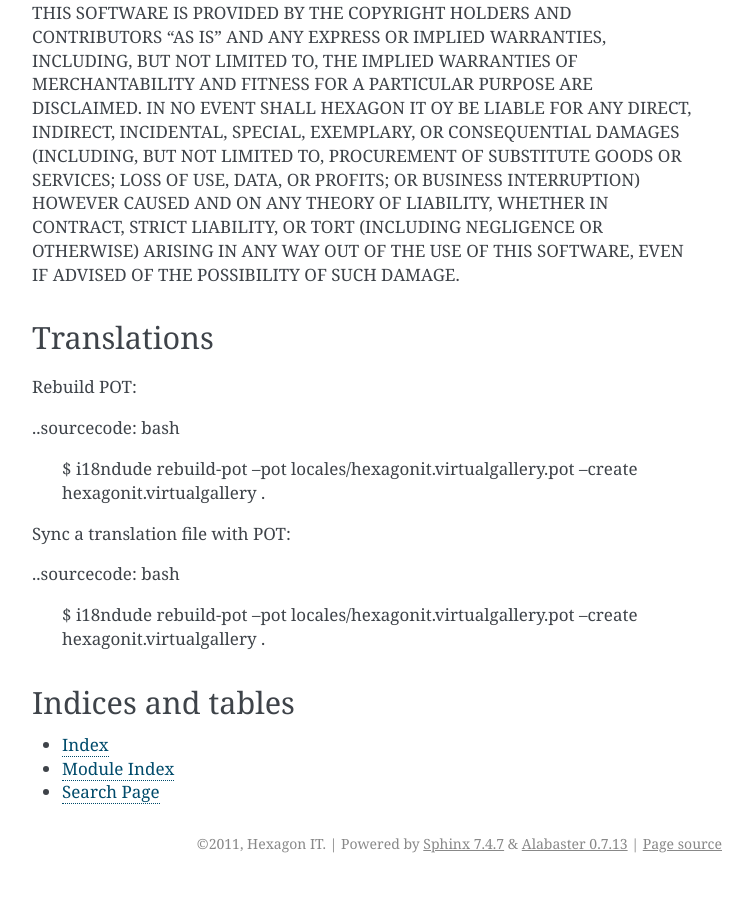
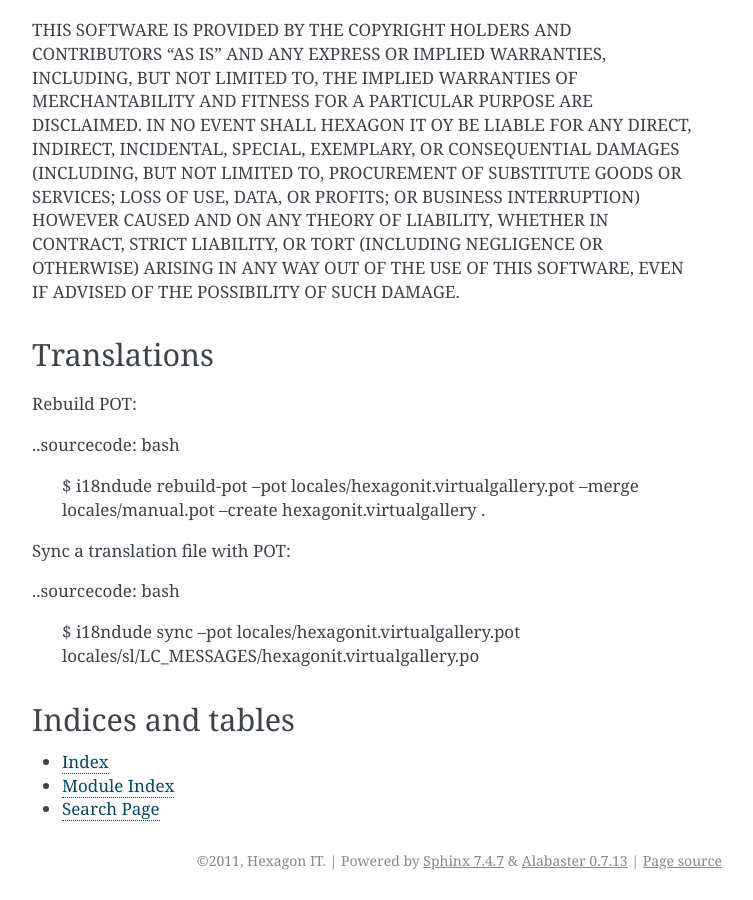
Before and after one commit to hexagonit/hexagonit.virtualgallery, a Sphinx documentation site: the page built from hexagonit/virtualgallery/docs/index.rst, in a window 1280 px wide and 900 px high, scrolled down 2602 px. Shown: the whole window, without its empty margins (388-1141 px from the left). Built offline with Sphinx 7.4.7, drawn with Linux system fonts in a browser that asks for light colours; some of the changed text lies outside the part shown.

```diff
--- a/hexagonit/virtualgallery/docs/FUTURE.rst
+++ b/hexagonit/virtualgallery/docs/FUTURE.rst
@@ -1,6 +1,5 @@
 TODO
 ====
 
-* translations
 * cross-browser testing
 * use in the wild
--- a/hexagonit/virtualgallery/docs/HISTORY.rst
+++ b/hexagonit/virtualgallery/docs/HISTORY.rst
@@ -48,8 +51,10 @@ Changelog
 
 - Code cleanups.
   [zupo]
+
 - More comments and documentation.
   [zupo]
+
 - More tests.
   [zupo]
 
--- a/hexagonit/virtualgallery/docs/index.rst
+++ b/hexagonit/virtualgallery/docs/index.rst
@@ -11,13 +11,13 @@ Rebuild POT:
 
 ..sourcecode: bash
 
-    $ i18ndude rebuild-pot --pot locales/hexagonit.virtualgallery.pot --create hexagonit.virtualgallery .
+    $ i18ndude rebuild-pot --pot locales/hexagonit.virtualgallery.pot --merge locales/manual.pot --create hexagonit.virtualgallery .
 
 Sync a translation file with POT:
 
 ..sourcecode: bash
 
-    $ i18ndude rebuild-pot --pot locales/hexagonit.virtualgallery.pot --create hexagonit.virtualgallery .
+    $ i18ndude sync --pot locales/hexagonit.virtualgallery.pot locales/sl/LC_MESSAGES/hexagonit.virtualgallery.po
 
 Indices and tables
 ==================
```
Also changed, not shown: other parts of hexagonit/virtualgallery/docs/HISTORY.rst (+3 -0 lines), 3 other files.
